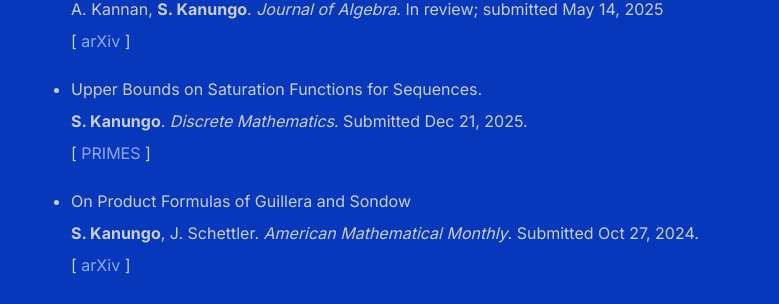
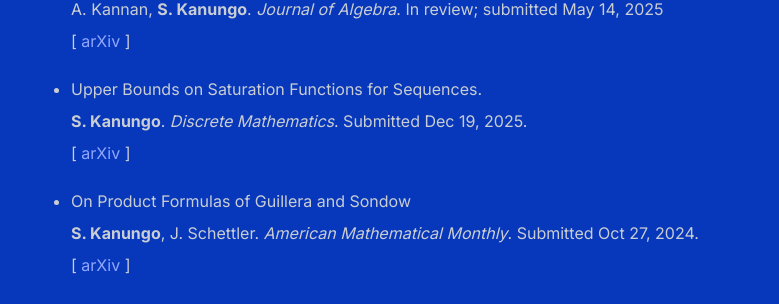
Before and after one commit to shihankanungo/shihankanungo.github.io, a Jekyll site: the page built from papers.md, in a window 1280 px wide. Shown: the part 679-983 px from the top of the page, without its empty margins (249-1028 px from the left). Built offline with Jekyll 4.4.1, drawn with Linux system fonts in a browser that asks for light colours.

Commit message:
Update papers.md

```diff
--- a/papers.md
+++ b/papers.md
@@ -17,8 +17,8 @@
   \[ [arXiv](https://arxiv.org/abs/2505.06463) \]
 
 - Upper Bounds on Saturation Functions for Sequences. <br />
-  **S. Kanungo**. *Discrete Mathematics*. Submitted Dec 21, 2025. <br />
-  \[ [PRIMES](https://math.mit.edu/research/highschool/primes/papers.html) \]
+  **S. Kanungo**. *Discrete Mathematics*. Submitted Dec 19, 2025. <br />
+  \[ [arXiv](https://arxiv.org/abs/2512.17683) \]
 
 - On Product Formulas of Guillera and Sondow  <br />
   **S. Kanungo**, J. Schettler. *American Mathematical Monthly*. Submitted Oct 27, 2024. <br />
```
